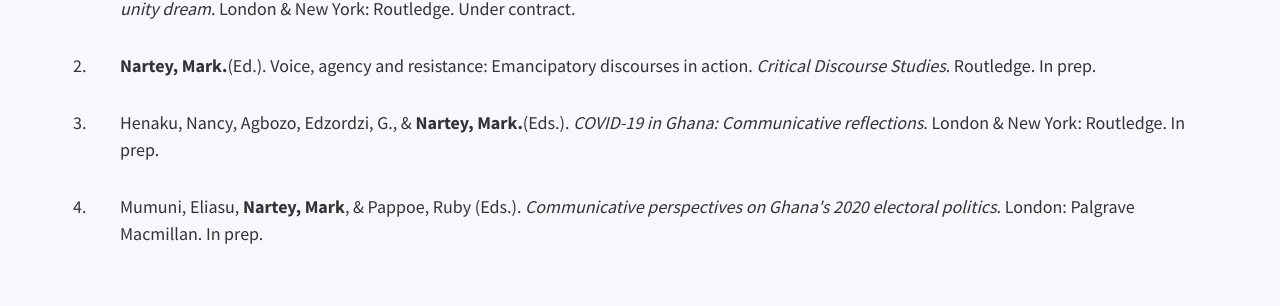
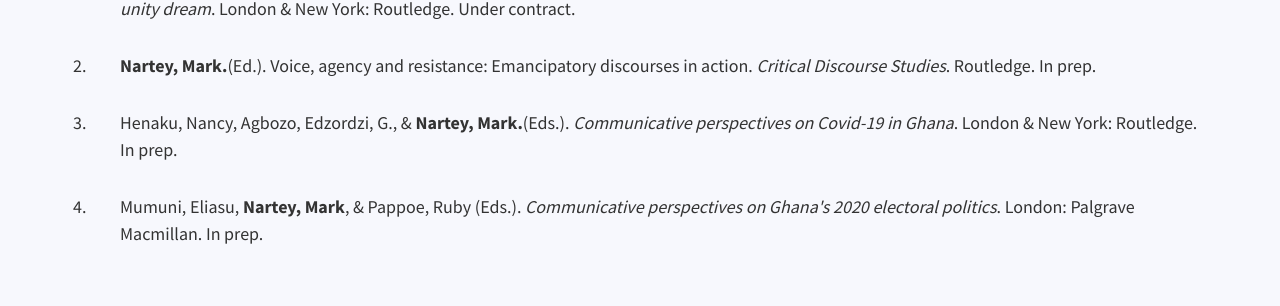
Before and after one commit to danielcornock/marknartey.com, a Jekyll site: the page built from _pages/publications.md, in a window 1280 px wide. Shown: the part 476-782 px from the top of the page. Built offline with Jekyll 4.4.1, drawn with Linux system fonts in a browser that asks for light colours; nearby versions of some CDN libraries.

Commit message:
Update Content “Books”

```diff
--- a/_data/books.yml
+++ b/_data/books.yml
@@ -6,7 +6,7 @@
       discourses in action. <i>Critical Discourse Studies</I>. Routledge. In
       prep."
   - content: "Henaku, Nancy, Agbozo, Edzordzi, G., & <b>Nartey, Mark.</b>(Eds.).
-      <i>COVID-19 in Ghana: Communicative reflections</I>. London & New York:
+      <i>Communicative perspectives on Covid-19 in Ghana</I>. London & New York:
       Routledge. In prep."
   - content: "Mumuni, Eliasu, <b>Nartey, Mark</b>, & Pappoe, Ruby (Eds.). <i>
       Communicative perspectives on Ghana's 2020 electoral politics</I>. London:
```
